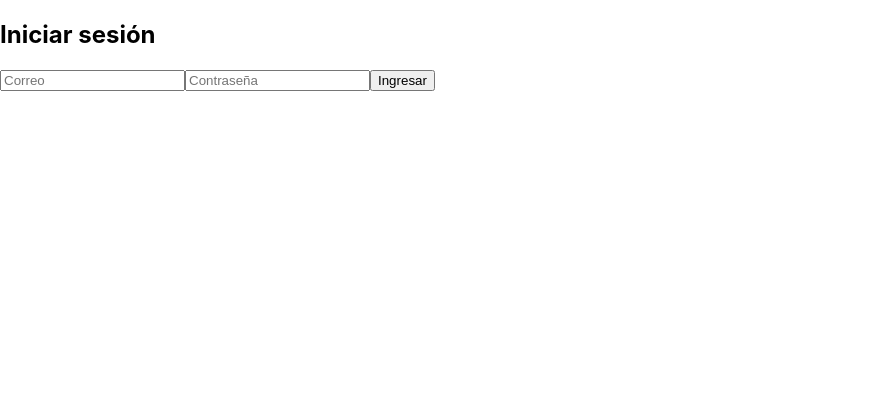
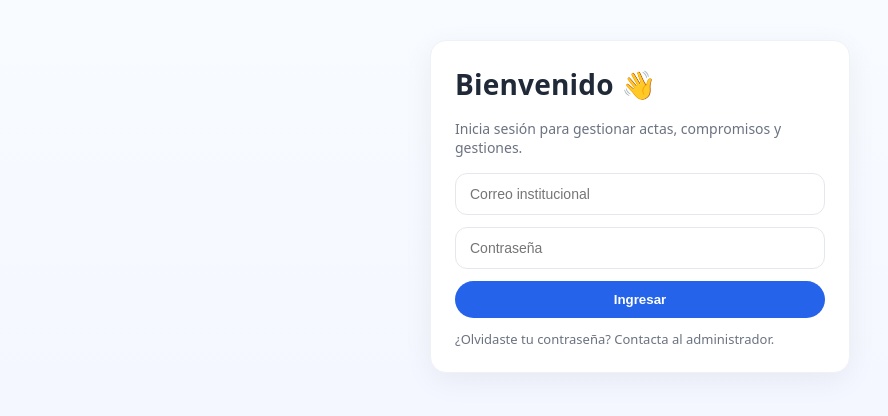
Before and after one commit to DiegoEsteban10/PruebaTecnica, a React (Create React App) app in the folder modulo_actas/frontend/: page /login in a window 1280 px wide. Shown: the top 416 px of the page, without its empty margins (0-888 px from the left). Built offline with nearby package versions, Linux system fonts and the light colour scheme.

Commit message:
Implementacion de un mejor diseño

```diff
--- a/modulo_actas/frontend/src/auth/login.jsx
+++ b/modulo_actas/frontend/src/auth/login.jsx
@@ -5,35 +5,47 @@ export default function Login() {
     const [correo, setCorreo] = useState("");
     const [password, setPassword] = useState("");
     const { login } = useAuth();
+    const [err, setErr] = useState("");
 
     const handleSubmit = async (e) => {
         e.preventDefault();
+        setErr("");
         try {
             await login(correo, password);
             window.location.href = "/actas";
-        } catch (error) {
-            alert("Credenciales inválidas");
+        } catch {
+            setErr("Credenciales inválidas");
         }
     };
 
-    return(
-        <div>
-        <h2>Iniciar sesión</h2>
-        <form onSubmit={handleSubmit}>
+    return (
+    <div className="app-container">
+      <div className="card" style={{maxWidth:420, margin:"40px auto"}}>
+        <h1 className="h1">Bienvenido 👋</h1>
+        <p className="sub">Inicia sesión para gestionar actas, compromisos y gestiones.</p>
+
+        <form className="form-grid" onSubmit={handleSubmit} style={{marginTop:16}}>
           <input
+            className="input"
             type="email"
             value={correo}
-            onChange={(e) => setCorreo(e.target.value)}
-            placeholder="Correo"
+            onChange={(e)=>setCorreo(e.target.value)}
+            placeholder="Correo institucional"
+            required
           />
           <input
+            className="input"
             type="password"
             value={password}
-            onChange={(e) => setPassword(e.target.value)}
+            onChange={(e)=>setPassword(e.target.value)}
             placeholder="Contraseña"
+            required
           />
-        <button type="submit">Ingresar</button>
+          {err && <div className="error">{err}</div>}
+          <button className="btn btn-primary" type="submit">Ingresar</button>
+          <span className="note">¿Olvidaste tu contraseña? Contacta al administrador.</span>
         </form>
+      </div>
     </div>
   );
 }
--- a/modulo_actas/frontend/src/index.js
+++ b/modulo_actas/frontend/src/index.js
@@ -3,6 +3,7 @@ import ReactDOM from 'react-dom/client';
 import './index.css';
 import App from './App';
 import reportWebVitals from './reportWebVitals';
+import "./styles/ui.css";
 
 const root = ReactDOM.createRoot(document.getElementById('root'));
 root.render(
--- a/modulo_actas/frontend/src/pages/Actas.jsx
+++ b/modulo_actas/frontend/src/pages/Actas.jsx
@@ -31,32 +31,24 @@ export default function Actas() {
     ));
     });
 
+    const estadoBadge = (estado)=>{
+    const e = (estado||"").toLowerCase();
+    if (e==="aprobado") return "badge badge-aprob";
+    if (e==="rechazado") return "badge badge-rech";
+    return "badge badge-pend";
+  };
+
     return (
-        <div>
-            <h2>Lista de Actas</h2>
-
-            {/* Filtros */}
-            <div style={{ marginBottom: "1rem" }}>
-                <input
-                    type="text"
-                    placeholder="Filtrar por título"
-                    value={filtroTitulo}
-                    onChange={(e) => setFiltroTitulo(e.target.value)}
-                />
-                <input
-                    type="text"
-                    placeholder="Filtrar por estado"
-                    value={filtroEstado}
-                    onChange={(e) => setFiltroEstado(e.target.value)}
-                />
-                <input
-                    type="date"
-                    value={filtroFecha}
-                    onChange={(e) => setFiltroFecha(e.target.value)}
-                />
+    <div className="app-container">
+      <div className="card">
+        <h1 className="h1">Actas</h1>
+        <div className="toolbar">
+          <input className="input" placeholder="Filtrar por título" value={filtroTitulo} onChange={e=>setFiltroTitulo(e.target.value)} />
+          <input className="input" placeholder="Estado (pendiente/aprobado/rechazado)" value={filtroEstado} onChange={e=>setFiltroEstado(e.target.value)} />
+          <input className="input" type="date" value={filtroFecha} onChange={e=>setFiltroFecha(e.target.value)} />
         </div>
 
-            <table>
+        <table className="table">
           <thead>
             <tr>
               <th>Título</th>
@@ -66,19 +58,20 @@ export default function Actas() {
             </tr>
           </thead>
           <tbody>
-                    {actasFiltradas.map((acta) => (
-                        <tr key={acta.id}>
-                            <td>{acta.titulo}</td>
-                            <td>{acta.estado}</td>
-                            <td>{acta.fecha}</td>
-                            <td>
-                                <Link to={`/actas/${acta.id}`}>Ver Detalle</Link>
-                            </td>
+            {actasFiltradas.map(a=>(
+              <tr key={a.id}>
+                <td>{a.titulo}</td>
+                <td><span className={estadoBadge(a.estado)}>{a.estado}</span></td>
+                <td>{a.fecha}</td>
+                <td><Link className="link" to={`/actas/${a.id}`}>Ver detalle</Link></td>
               </tr>
             ))}
+            {actasFiltradas.length===0 && (
+              <tr><td colSpan={4} className="sub center" style={{padding:16}}>No hay actas con esos filtros.</td></tr>
+            )}
           </tbody>
         </table>
       </div>
+    </div>
   );
-
 }
--- a/modulo_actas/frontend/src/pages/GestionForm.jsx
+++ b/modulo_actas/frontend/src/pages/GestionForm.jsx
@@ -53,36 +53,35 @@ const GestionForm = () => {
 
 
     return (
-    <div>
-        <h2>Nueva Gestión</h2>
-        {error && <p style={{ color: "red" }}>{error}</p>}
-        <form onSubmit={handleSubmit}>
-        <label>Fecha:</label>
-        <input
-            type="date"
-            value={fecha}
-            onChange={(e) => setFecha(e.target.value)}
-            required
-        />
+    <div className="app-container">
+      <div className="card" style={{maxWidth:720, margin:"0 auto"}}>
+        <h1 className="h1">Nueva Gestión</h1>
+        <p className="sub">Adjunta la evidencia (PDF o JPG) y describe brevemente la gestión realizada.</p>
+        <form className="form-grid" onSubmit={handleSubmit} style={{marginTop:16}}>
+          <div className="row">
+            <div style={{flex:1}}>
+              <label className="sub">Fecha</label>
+              <input className="input" type="date" value={fecha} onChange={e=>setFecha(e.target.value)} required />
+            </div>
+            <div style={{flex:2}}>
+              <label className="sub">Archivo (PDF o JPG)</label>
+              <input className="input" type="file" onChange={e=>setArchivo_adjunto(e.target.files[0])} required />
+            </div>
+          </div>
 
-        <label>Descripción:</label>
-        <textarea
-            value={descripcion}
-            onChange={(e) => setDescripcion(e.target.value)}
-            required
-        ></textarea>
+          <label className="sub">Descripción</label>
+          <textarea className="textarea" rows={4} value={descripcion} onChange={e=>setDescripcion(e.target.value)} required />
 
-        <label>Archivo:</label>
-        <input
-            type="file"
-            onChange={(e) => setArchivo_adjunto(e.target.files[0])}
-            required
-        />
+          {error && <div className="error">{error}</div>}
 
-        <button type="submit">Guardar</button>
+          <div className="row" style={{justifyContent:"flex-end", marginTop:8}}>
+            <button type="button" className="btn btn-ghost" onClick={()=>navigate(-1)}>Cancelar</button>
+            <button type="submit" className="btn btn-primary">Guardar</button>
+          </div>
         </form>
+      </div>
     </div>
-    );
-};
+  );
+}
 
 export default GestionForm;
--- /dev/null
+++ b/modulo_actas/frontend/src/styles/ui.css
@@ -0,0 +1,81 @@
+/* src/styles/ui.css */
+:root{
+  --bg:#f7fafc;
+  --card:#ffffff;
+  --ink:#1f2937;
+  --muted:#6b7280;
+  --brand:#2563eb;
+  --brand-600:#1d4ed8;
+  --ok:#16a34a;
+  --warn:#f59e0b;
+  --bad:#ef4444;
+  --ring: 0 0 0 3px rgba(37,99,235,.2);
+  --radius:16px;
+  --shadow:0 8px 30px rgba(0,0,0,.06);
+}
+
+*{box-sizing:border-box}
+html,body,#root{height:100%}
+body{margin:0;font-family:ui-sans-serif, system-ui, -apple-system, Segoe UI, Roboto, Inter, "Helvetica Neue", Arial; color:var(--ink); background:linear-gradient(180deg,#f8fbff, #f4f7ff 50%, #f7fafc 100%)}
+
+.app-container{max-width:1080px;margin:24px auto;padding:0 16px}
+.card{
+  background:var(--card);
+  border-radius:var(--radius);
+  box-shadow:var(--shadow);
+  padding:24px;
+  border:1px solid #eef2f7;
+}
+
+.h1{font-size:28px;margin:0 0 16px;font-weight:800;letter-spacing:.2px}
+.h2{font-size:22px;margin:0 0 12px;font-weight:700}
+.sub{color:var(--muted);font-size:14px;margin-top:4px}
+
+.form-grid{display:grid;gap:12px}
+.row{display:flex;gap:12px;flex-wrap:wrap}
+.input, .select, .textarea{
+  width:100%;
+  padding:12px 14px;
+  border:1.5px solid #e5e7eb;
+  border-radius:12px;
+  background:#fff;
+  outline:none;
+  font-size:14px;
+}
+.input:focus, .select:focus, .textarea:focus{box-shadow:var(--ring); border-color:var(--brand)}
+
+.btn{
+  display:inline-flex;align-items:center;justify-content:center;
+  padding:10px 16px;border-radius:999px;border:1px solid transparent;
+  font-weight:600;cursor:pointer;transition:.15s;
+}
+.btn-primary{background:var(--brand);color:#fff}
+.btn-primary:hover{background:var(--brand-600)}
+.btn-ghost{background:#fff;border-color:#e5e7eb;color:var(--ink)}
+.btn-ghost:hover{border-color:#cbd5e1}
+
+.toolbar{display:flex;gap:10px;flex-wrap:wrap;margin:12px 0 18px}
+
+.table{
+  width:100%;border-collapse:separate;border-spacing:0;overflow:hidden;border-radius:14px;border:1px solid #eef2f7;background:#fff
+}
+.table th, .table td{padding:12px 14px;text-align:left;border-bottom:1px solid #f1f5f9;font-size:14px}
+.table thead th{background:#f8fafc;font-weight:700;color:#374151}
+.table tr:last-child td{border-bottom:none}
+
+.badge{
+  display:inline-block;padding:4px 10px;border-radius:999px;font-size:12px;font-weight:700
+}
+.badge-pend{background:#fff7ed;color:#9a3412;border:1px solid #fed7aa}
+.badge-aprob{background:#ecfdf5;color:#065f46;border:1px solid #bbf7d0}
+.badge-rech{background:#fef2f2;color:#991b1b;border:1px solid #fecaca}
+
+.link{color:var(--brand);text-decoration:none;font-weight:600}
+.link:hover{text-decoration:underline}
+
+.section{margin-top:22px}
+.divider{height:1px;background:#eef2f7;margin:18px 0}
+.center{display:flex;justify-content:center;align-items:center}
+
+.note{font-size:13px;color:var(--muted)}
+.error{color:var(--bad);font-weight:600}
```
Also changed, not shown: modulo_actas/frontend/src/pages/ActaDetalle.jsx (+27 -29 lines). Lines whose indentation alone changed are shown as unchanged.
